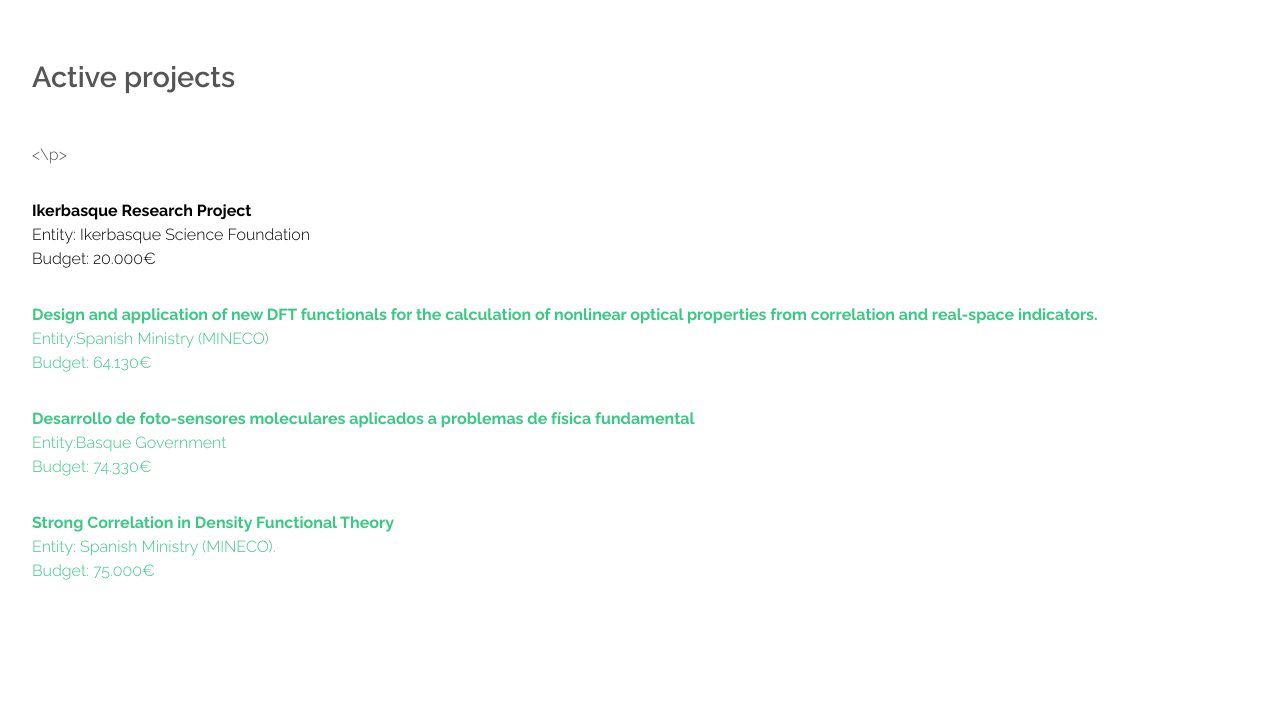
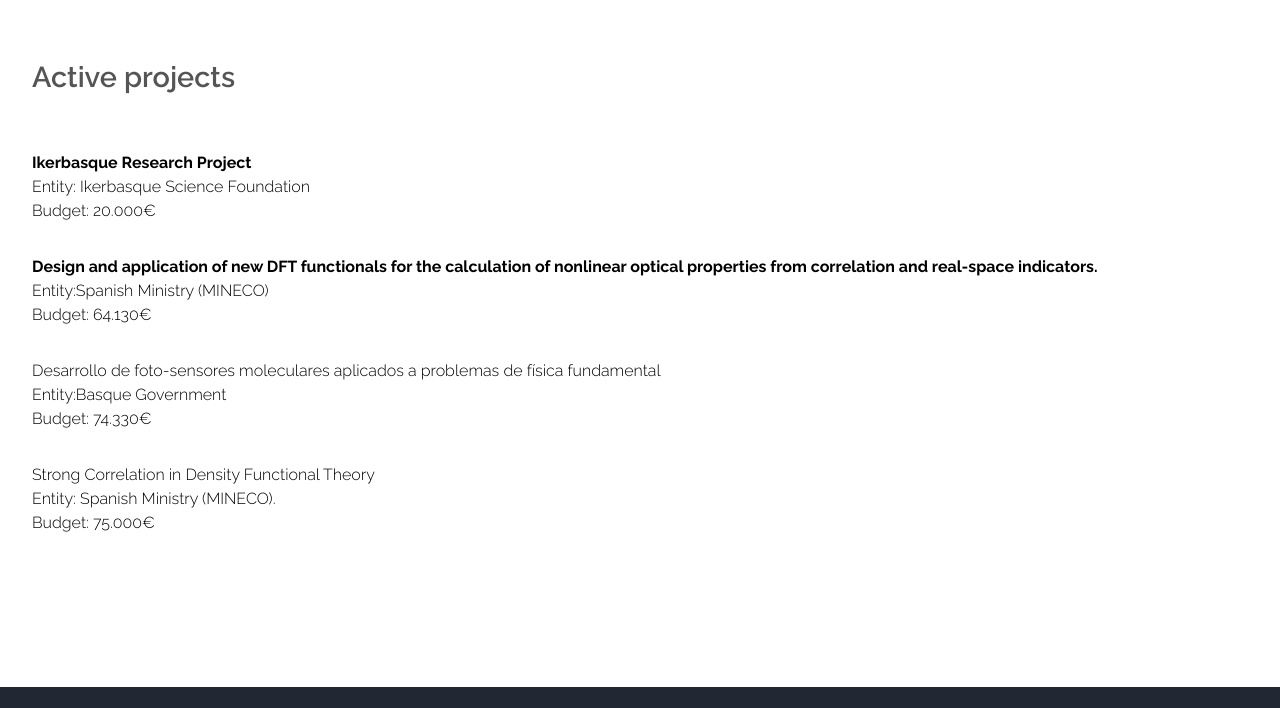
Before and after one commit to old-jekyll-templates/Horizons-Jekyll-Theme, a Jekyll site: the page built from fundings.html, in a window 1280 px wide and 900 px high, cut to the strip 192-900 px from the top of the window. Built offline with Jekyll 4.4.1, drawn with Linux system fonts in a browser that asks for light colours.

Commit message:
Update fundings.html

```diff
--- a/fundings.html
+++ b/fundings.html
@@ -13,7 +13,7 @@ layout: main
 					<section>
 						<header class="major">
 							<h2>Active projects</h2>
-							<p> <br><br> <\p>
+							<p> <br>
 							<p style="text-align:justify; text-justify:inter-ideograph;"> <font color="#000000">
             <b>
 		    Ikerbasque Research Project
@@ -21,19 +21,15 @@ layout: main
 					        Entity: Ikerbasque Science Foundation <br />
                                                 Budget: 20.000€
 	<p style="text-align:justify; text-justify:inter-ideograph;"> <font color="#000000">
-            <a href=target="_blank" style="text-decoration:none">
 <b> Design and application of new DFT functionals for the calculation of nonlinear optical properties from correlation and real-space indicators.
 		  </b></font><br>
 	          Entity:Spanish Ministry (MINECO) <br /> Budget: 64.130€
 <p style="text-align:justify; text-justify:inter-ideograph;"> <font color="#000000">
-            <a href=
-   target="_blank" style="text-decoration:none"><b>
 Desarrollo de foto-sensores moleculares aplicados a problemas de física fundamental
 		    		  </b></font><br>
 				Entity:Basque Government <br />
 	Budget: 74.330€
 	<p style="text-align:justify; text-justify:inter-ideograph;"> <font color="#000000">
-            <a href=target="_blank" style="text-decoration:none"><b>
 	Strong Correlation in Density Functional Theory
 		    </b></font><br>
 	Entity: Spanish Ministry (MINECO). <br />  Budget: 75.000€ </p>
```
